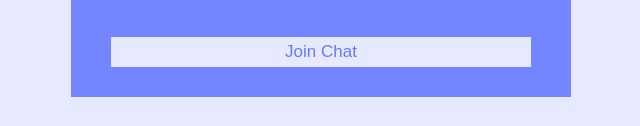
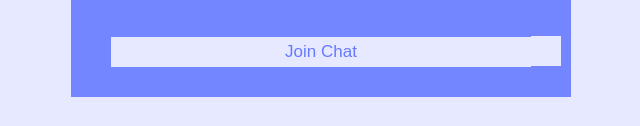
Before and after one commit to olliejohnson/OllieChat, a website: page public/index.html in a window 1280 px wide. Shown: the part 339-465 px from the top of the page, without its empty margins (319-959 px from the left). Drawn offline with Linux system fonts and the light colour scheme.

Commit message:
added new room button

```diff
--- a/public/index.html
+++ b/public/index.html
@@ -45,6 +45,7 @@
 						</select>
 					</div>
 					<button type="submit" class="btn">Join Chat</button>
+					<a href="newroom.html" class="btn"></a>
 				</form>
 			</main>
 		</div>
```
